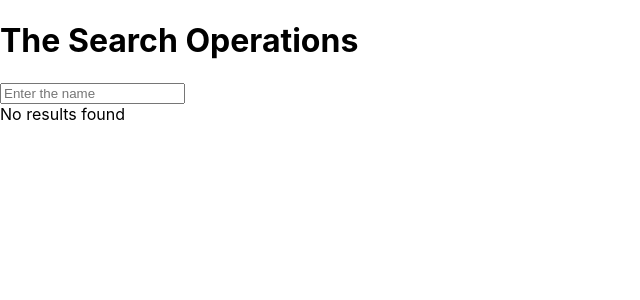
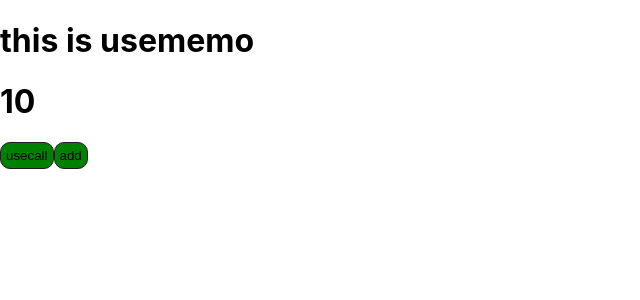
Before and after one commit to aniket2727/React-Interview, a React (Create React App) app in the folder app/: page / in a window 1280 px wide. Shown: the top 300 px of the page, without its empty margins (0-640 px from the left). Built offline with nearby package versions, Linux system fonts and the light colour scheme.

Commit message:
add changes

```diff
--- /dev/null
+++ b/app/src/A40.js
@@ -0,0 +1,37 @@
+
+
+
+//  this is usemomo and usecallback
+
+
+import React, { useCallback, useMemo, useState } from 'react'
+
+const A40=()=>{
+
+    const [count,setcount]=useState(0)
+
+    const memofunctions=useMemo(function(){
+        let a,b;
+        a=10;b=20;
+        console.log(a+b)
+        return 10;
+
+    },[count])
+
+
+
+    const usecallbackfunctions=useCallback(function(){
+        console.log("this use callback is runned")
+    })
+    return(
+        <div>
+           <h1>this is usememo</h1>
+           <h1>{memofunctions}</h1>
+           <button onClick={usecallbackfunctions}>usecall</button>
+           <button onClick={()=>setcount(count+1)}>add</button>
+        </div>
+    )
+}
+
+
+export default A40;
--- a/app/src/App.js
+++ b/app/src/App.js
@@ -160,10 +160,11 @@ import Custommodeloverplay from "./Custommodeloverplay";
 import Undoablecounter from "./Undoablecounter";
 import SearchComponent from "./Debouning/Page1";
 import Searchoperations from "./Searchoperations";
+import A40 from "./A40";
 function App() {
   return (
     <div className="">
-      <Searchoperations/>
+      <A40/>
     </div>
   );
 }
```
